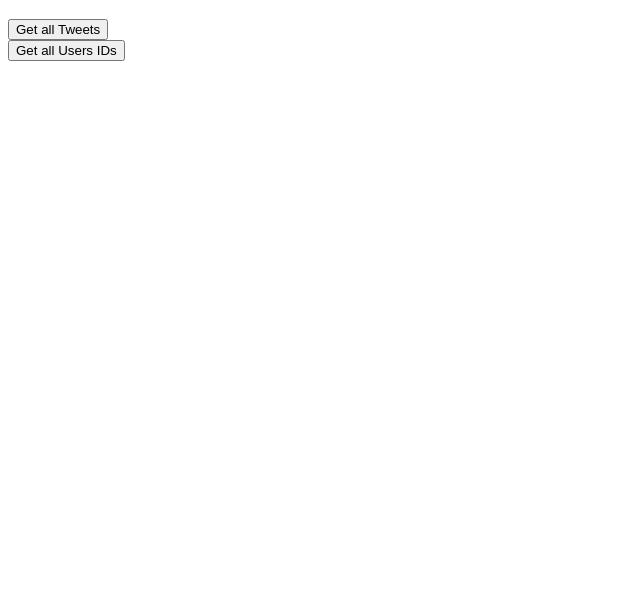
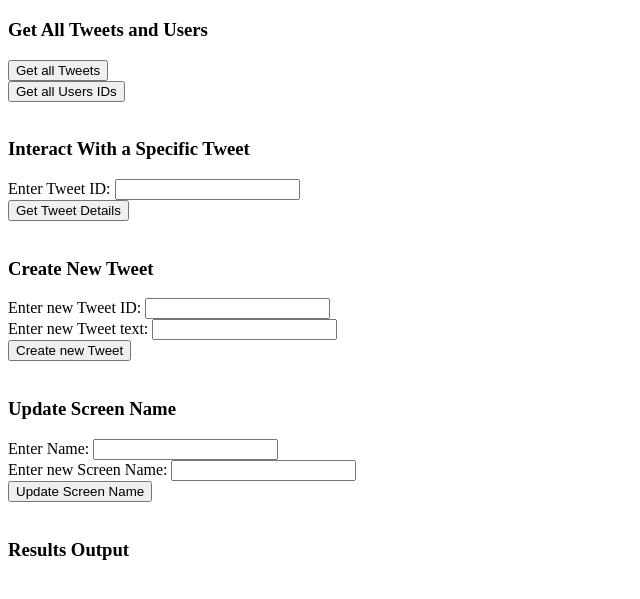
Before and after one commit to G-Knowles/CS3203_HW1, a website: page public/index.html in a window 1280 px wide. Shown: the part 61-660 px from the top of the page, without its empty margins (0-640 px from the left). Drawn offline with nearby package versions, Linux system fonts and the light colour scheme.

Commit message:
HTML updated

```diff
--- a/public/index.html
+++ b/public/index.html
@@ -12,59 +12,49 @@
   <body>
     <h1>CS3203 Assignment 1</h1>
 
+    <h3> Get All Tweets and Users </h3>
     <form id="getTweets" method="GET">
-        <tr>
-          <button type="Submit" id="all-tweets-btn" class="btn btn-success">Get all Tweets</button>
-        </tr>
+        <button type="Submit" id="all-tweets-btn" class="btn btn-success">Get all Tweets</button>
     </form>
 
     <form id="getUsers" method="GET">
-        <tr>
-          <button type="Submit" id="all-users-btn" class="btn btn-success">Get all Users IDs</button>
-        </tr>
-    </form>
+        <button type="Submit" id="all-users-btn" class="btn btn-success">Get all Users IDs</button>
+    </form><br>
 
-    <!--
-      <br><br>
-      <tr>
-        <label>Enter Tweet ID:  </label></tr>
-        <tr><input class="form-control" type="text" name="username" id="username"></tr>
-      <br>
-      <tr>
-        <button type="Submit" id="tweet-dtls-btn" class="btn btn-success">Get Tweet Details</button>
-      </tr>
-      <br>
-      <tr>
-        <button type="Submit" id="del-tweet-btn" class="btn btn-success">Delete Tweet</button>
-      </tr>
+    <h3> Interact With a Specific Tweet </h3>
+    <form id="getTweetID" method="GET">
+      <label for="tweet-id">Enter Tweet ID: </label>
+          <input class="form-control" type="text" name="tweet-id" id="tweet-id"><br>
 
-      <br> <br>
-      <tr><label>Enter new Tweet ID:   </label></tr>
-      <tr><input class="form-control" type="text" name="screen_name" id="new-tweet-ID"></tr>
-      <br>
-      <tr>
-      <tr><label>Enter new Tweet text:    </label></tr>
-      <tr><input class="form-control" type="Number" name="age" id="new-tweet-text"></tr>
-      <br>
+      <button type="Submit" id="tweet-dtls-btn" class="btn btn-success">Get Tweet Details</button><br>
+
+      <!--<button type="Submit" id="del-tweet-btn" class="btn btn-success">Delete Tweet</button>-->
+    </form><br>
+
+    <h3> Create New Tweet</h3>
+    <form id="createNewTweet" method="POST">
+      <label for="new-tweet-ID">Enter new Tweet ID: </label>
+        <input class="form-control" type="text" name="screen_name" id="new-tweet-ID"> <br>
+
+      <label for="new-tweet-text">Enter new Tweet text:</label>
+        <input class="form-control" type="text" name="age" id="new-tweet-text"> <br>
       <button type="Submit" id="create-tweet" class="btn btn-success">Create new Tweet</button>
+    </form> <br>
 
-      <br> <br>
+    <h3> Update Screen Name</h3>
+    <form id="updateScreenName" method="POST">
 
-      <! some comment >
-        <tr><label>Enter Name:   </label></tr>
-        <tr><input class="form-control" type="text" name="screen_name" id="scrName"></tr>
-      <br>
-      <tr>
-        <tr><label>Enter new Screen Name:    </label></tr>
-        <tr><input class="form-control" type="Number" name="age" id="age"></tr>
-      <br>
-    </table>
-    <button type="Submit" id="upd-scrn-name" class="btn btn-success"> Update Screen Name</button>
-  </form>
+      <label for="scrName">Enter Name:</label>
+        <input class="form-control" type="text" name="screen_name" id="scrName"><br>
 
-  <br />
+      <label for="new-screen-name">Enter new Screen Name:</label>
+        <input class="form-control" type="text" name="new-screen-name" id="new-screen-name"><br>
 
--->
+      <button type="Submit" id="upd-screen-name" class="btn btn-success"> Update Screen Name</button>
+
+    </form><br>
+
+    <h3> Results Output</h3>
     <table id='myTable' style="margin-left:auto; margin-right:auto;">
       <thead>
       </thead>
```
